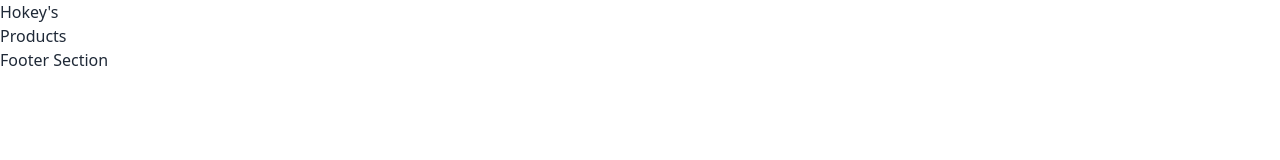
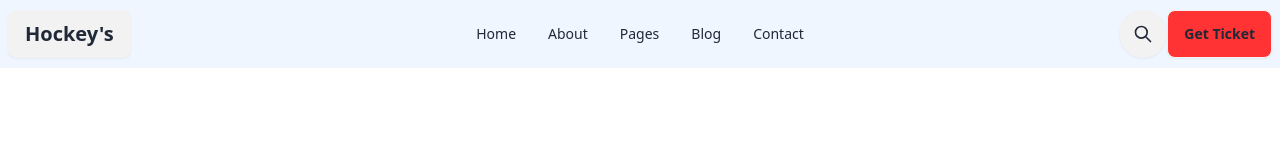
Before and after one commit to Palash-Halder/Hockeys-Landing-Page, a plain HTML site: page index.html in a window 1280 px wide. Drawn offline with nearby package versions, Linux system fonts and the light colour scheme.

Commit message:
navbar added

```diff
--- a/index.html
+++ b/index.html
@@ -11,19 +11,46 @@
 <body>
     <!-- ========== Header Section Starts ========== -->
     <header>
-        <h1>Hokey's</h1>
+        <div>
+            <div class="navbar bg-blue-50">
+                <div class="navbar-start">
+                  <a class="btn text-xl">Hockey's</a>
+                </div>
+                <div class="navbar-center lg:flex">
+                  <ul class="menu menu-horizontal px-1">
+                    <li><a>Home</a></li>
+                    <li><a>About</a></li>
+                    <li><a>Pages</a></li>
+                    <li><a>Blog</a></li>
+                    <li><a>Contact</a></li>
+                  </ul>
+                </div>
+                <div class="navbar-end">
+                    <button class="btn btn-circle">
+                        <svg xmlns="http://www.w3.org/2000/svg" class="h-5 w-5" fill="none" viewBox="0 0 24 24" stroke="currentColor"><path stroke-linecap="round" stroke-linejoin="round" stroke-width="2" d="M21 21l-6-6m2-5a7 7 0 11-14 0 7 7 0 0114 0z" /></svg>
+                      </button>
+                  <a class="btn bg-[#FF3333]">Get Ticket</a>
+                </div>
+            </div>
+        </div>
     </header>
     <!-- ========== Header Section Ends ========== -->
 
     <!-- ========== Main Section Starts ========== -->
     <main>
-        <h2>Products</h2>
+        <section class="bg-red-400">
+
+        </section>
+
     </main>
     <!-- ========== Main Section Ends ========== -->
 
     <!-- ========== Footer Section Starts ========== -->
     <footer>
-        <h2>Footer Section</h2>
+        <section class="bg-red-100">
+
+        </section>
+
     </footer>
     <!-- ========== Footer Section Ends ========== -->
 
```
